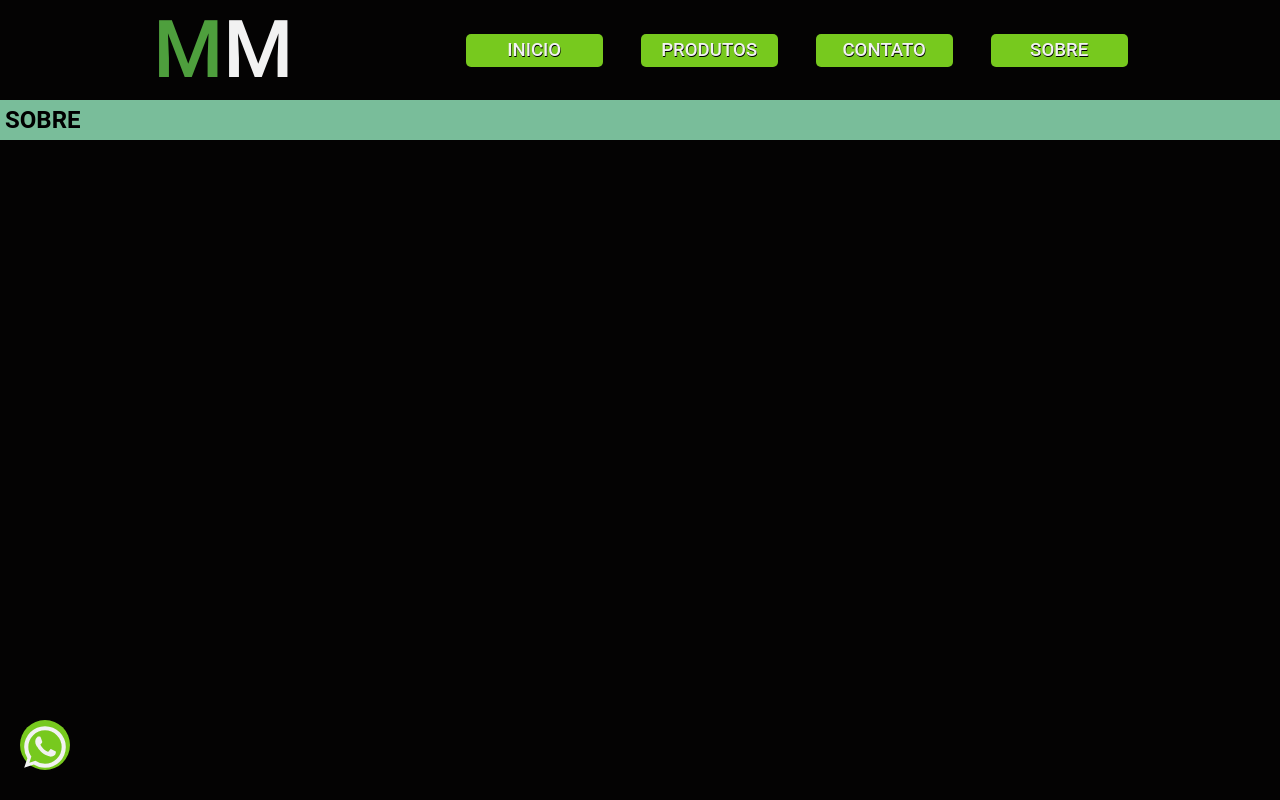
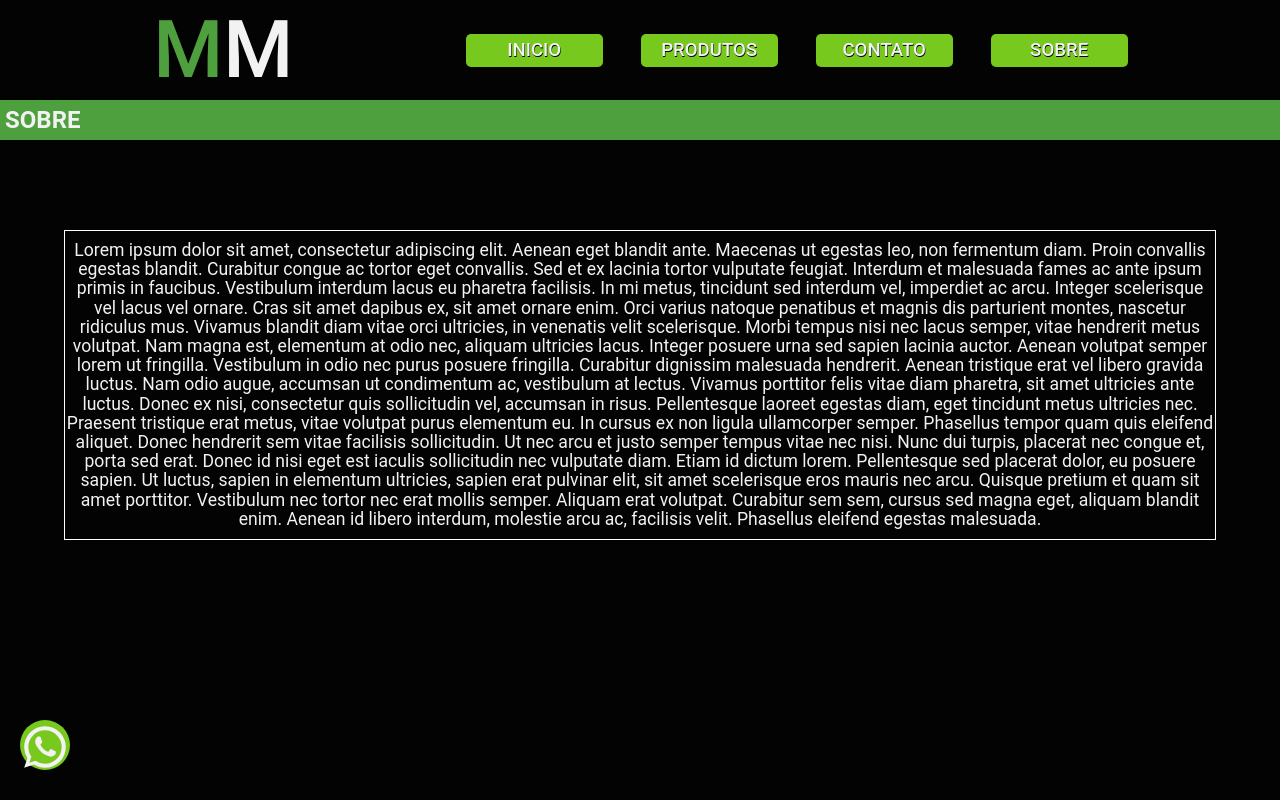
Before and after one commit to hash-luk/madeireira-mogno, a React (Create React App) app: page /sobre in a window 1280 px wide. Built offline with nearby package versions, Linux system fonts and the light colour scheme.

Commit message:
Added colors to about section and lorem ipsum

```diff
--- a/src/routes/about/index.tsx
+++ b/src/routes/about/index.tsx
@@ -1,21 +1,59 @@
-import * as C from './styles'
-import GlobalStyles from '../../styles/GlobalStyles';
-import { WhatsAppButton } from '../../components/WhatsAPP-Float-Button';
+import * as S from "./styles";
+import GlobalStyles from "../../styles/GlobalStyles";
+import { WhatsAppButton } from "../../components/WhatsAPP-Float-Button";
 
 function About() {
-    return(
-        <C.Container>
+  return (
+    <S.Container>
       <WhatsAppButton />
       <div className="aboutContent">
         <div id="line">
-                    <C.Bar>
+          <S.Bar>
             <h2>SOBRE</h2>
-                    </C.Bar>
+          </S.Bar>
+        </div>
+        <div id="about">
+          <p>
+            Lorem ipsum dolor sit amet, consectetur adipiscing elit. Aenean eget
+            blandit ante. Maecenas ut egestas leo, non fermentum diam. Proin
+            convallis egestas blandit. Curabitur congue ac tortor eget
+            convallis. Sed et ex lacinia tortor vulputate feugiat. Interdum et
+            malesuada fames ac ante ipsum primis in faucibus. Vestibulum
+            interdum lacus eu pharetra facilisis. In mi metus, tincidunt sed
+            interdum vel, imperdiet ac arcu. Integer scelerisque vel lacus vel
+            ornare. Cras sit amet dapibus ex, sit amet ornare enim. Orci varius
+            natoque penatibus et magnis dis parturient montes, nascetur
+            ridiculus mus. Vivamus blandit diam vitae orci ultricies, in
+            venenatis velit scelerisque. Morbi tempus nisi nec lacus semper,
+            vitae hendrerit metus volutpat. Nam magna est, elementum at odio
+            nec, aliquam ultricies lacus. Integer posuere urna sed sapien
+            lacinia auctor. Aenean volutpat semper lorem ut fringilla.
+            Vestibulum in odio nec purus posuere fringilla. Curabitur dignissim
+            malesuada hendrerit. Aenean tristique erat vel libero gravida
+            luctus. Nam odio augue, accumsan ut condimentum ac, vestibulum at
+            lectus. Vivamus porttitor felis vitae diam pharetra, sit amet
+            ultricies ante luctus. Donec ex nisi, consectetur quis sollicitudin
+            vel, accumsan in risus. Pellentesque laoreet egestas diam, eget
+            tincidunt metus ultricies nec. Praesent tristique erat metus, vitae
+            volutpat purus elementum eu. In cursus ex non ligula ullamcorper
+            semper. Phasellus tempor quam quis eleifend aliquet. Donec hendrerit
+            sem vitae facilisis sollicitudin. Ut nec arcu et justo semper tempus
+            vitae nec nisi. Nunc dui turpis, placerat nec congue et, porta sed
+            erat. Donec id nisi eget est iaculis sollicitudin nec vulputate
+            diam. Etiam id dictum lorem. Pellentesque sed placerat dolor, eu
+            posuere sapien. Ut luctus, sapien in elementum ultricies, sapien
+            erat pulvinar elit, sit amet scelerisque eros mauris nec arcu.
+            Quisque pretium et quam sit amet porttitor. Vestibulum nec tortor
+            nec erat mollis semper. Aliquam erat volutpat. Curabitur sem sem,
+            cursus sed magna eget, aliquam blandit enim. Aenean id libero
+            interdum, molestie arcu ac, facilisis velit. Phasellus eleifend
+            egestas malesuada.
+          </p>
         </div>
       </div>
       <GlobalStyles />
-        </C.Container>
-    )
+    </S.Container>
+  );
 }
 
-export default About
+export default About;
--- a/src/routes/about/styles.ts
+++ b/src/routes/about/styles.ts
@@ -1,22 +1,35 @@
 import styled from "styled-components"
+import { theme } from "../../theme"
 
 export const Container = styled.div`
-
+    #about {
+        width: 90%;
+        height: fit-content;
+        margin: 0 auto;
+        border: 1px solid ${theme.colors.white};
+        color: ${theme.colors.whiteTextColor};
+        text-align: center;
+        margin-top: 90px;
+        padding: 10px 0;
+        font-family: 'Roboto', sans-serif;
+        font-size: 1.1rem;
+        font-weight: 400;
+        line-height: 1.2rem;
+    }
 `
 
 export const Bar = styled.div`
     position: relative;
     margin: 0 auto;
-    /* transform: translateY(90px); */
     max-width: 1300px;
     height: 40px;
-    background-color: #79BD9A;
+    background-color: ${theme.colors.lightGreen};
     padding-left: 5px;
     display: flex;
     align-items: center;
 
     h2 {
-        color: #000;
+        color: ${theme.colors.whiteTextColor};
         text-align: left;
     }
 `
```
Lines whose indentation alone changed are shown as unchanged.
